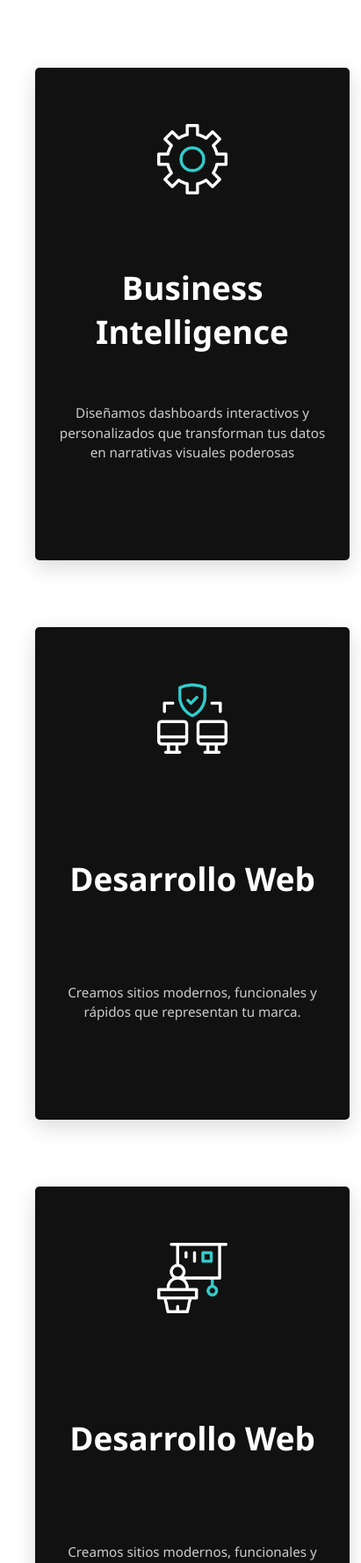
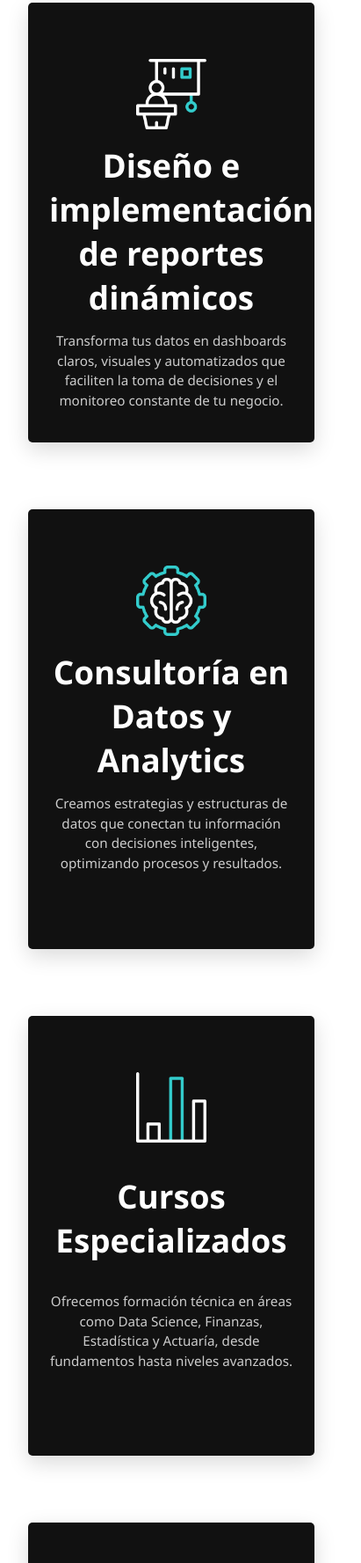
Before and after one commit to DanielAristeoGaliciaRuiz/AxM-Consulting, a plain HTML site: page index.html in a window 390 px wide. Shown: the part 1107-2884 px from the top of the page at 88% size, 411 px wide, since content can reach past the window. Drawn offline with Linux system fonts and the light colour scheme.

Commit message:
Nueva actualizacion responsive

```diff
--- a/css/contacto.css
+++ b/css/contacto.css
@@ -1,13 +1,16 @@
 /* Navbar */
 /* Estilo base del navbar */
+
 * {
   margin: 0;
   padding: 0;
   box-sizing: border-box;
 }
+body { margin: 0; }
 html {
   scroll-behavior: smooth;
   overflow-x: hidden;
+  margin: 0 auto;
  }
 .navbar {
   position: fixed;
--- a/css/cursos.css
+++ b/css/cursos.css
@@ -1,15 +1,16 @@
 /* Reset básico */
+
 * {
   margin: 0;
   padding: 0;
   box-sizing: border-box;
 }
-
-body {
-  font-family: 'Segoe UI', sans-serif;
-  color: #111;
-  background: #fff;
-}
+body { margin: 0; }
+html {
+  scroll-behavior: smooth;
+  overflow-x: hidden;
+  margin: 0 auto;
+ }
 
 /* Navbar */
 /* Estilo base del navbar */
@@ -340,6 +341,14 @@ a {
     margin-bottom: 1rem;
     line-height: 1.5;
   }
+  .content-container{
+  display: flex;
+  flex-direction: column;
+}
+.content-box{
+  margin-bottom: 20px;
+}
+
 
   /* Footer */
   .footer{
@@ -456,27 +465,28 @@ a {
 .menu>.dropdown >a{
   color: black;
 }
+ .content-container {
+    padding: 2rem 1.5rem; /* Añade espacio a los lados */
+  }
 
-.contact-container{
-  display: flex;
-  flex-direction: column-reverse;
-}
-.contact-box{
-  margin-bottom: 20px;
-}
+  .content-container .text {
+    line-height: 1.6;        /* Mejora lectura */
+    font-size: 1.1rem;        /* Ajuste de tamaño */
+    text-align: justify;     /* Opcional: alinear a ambos lados */
+    margin-right:10px;
+  }
+
+  .content-container .text ul {
+    padding-left: 1.2rem;
+    margin-top: 1rem;
+    margin-bottom: 2rem;
+  }
+
+  .content-container .text ul li {
+    margin-bottom: 1rem;
+    line-height: 1.5;
+  }
+
+
 
 }
-
-@media screen and (max-width: 700px) {
-.hero-container {
-    max-width: 80%;
-    margin:0 auto;
-
-  }
-    .hero-container h1{
-    margin-bottom: 25px;
-  }
-  .hero-container p{
-    margin-bottom: 25px;
-  }
-}
--- a/css/styles.css
+++ b/css/styles.css
@@ -1,11 +1,14 @@
- Reset básico */
+
 * {
   margin: 0;
   padding: 0;
   box-sizing: border-box;
 }
+body { margin: 0; }
 html {
   scroll-behavior: smooth;
+  overflow-x: hidden;
+  margin: 0 auto;
  }
 
 
@@ -84,6 +87,7 @@ body {
 .navbar.scrolled .menu >a,
 .navbar.scrolled .btn-cta {
     color: white;
+
   margin-top: 25px;
 }
 
@@ -294,10 +298,11 @@ body {
   color: #1B65E0;/* separa el título del grid */
   font-weight: 700;
 }
+
 .servicios-grid {
   display: grid;
  grid-template-columns: repeat(3, 1fr);
-  gap: 1.5rem;
+  gap: 5rem;
   max-width: 1200px;
   margin: auto;
 }
@@ -312,7 +317,7 @@ body {
   box-shadow: 0 8px 24px rgba(0,0,0,0.15);
   overflow: hidden;
   transition: transform 0.3s ease;
-  height: 550px;
+  height: 450px;
   width: 100%;
   max-width: 380px; /* lo mantiene legible en desktop */
   margin: auto;
@@ -855,6 +860,9 @@ body {
 }
 
 @media screen and (max-width: 700px) {
+  .hero-video{
+    width: ;
+  }
 .hero-container {
     max-width: 80%;
     margin:0 auto;
@@ -875,7 +883,7 @@ body {
   }
 
   .servicio-card {
-  height: 400px;
+  height: 500px;
   width: 100%;
 }
 
@@ -900,16 +908,21 @@ body {
   }
 
   /* Casos de éxito */
+  .casos-exito{
+        justify-content: center;
+  }
   .contenedor-caso {
     flex-direction: column;
     text-align: center;
     padding: 2rem;
-    width: 100%;
+    width: 90%;
+    margin: auto;
   }
 
   .imagen-caso img {
     width: 90%;
     max-width: 400px;
+
   }
 
   .texto-caso {
--- a/index.html
+++ b/index.html
@@ -24,10 +24,10 @@
       <div class="dropdown">
         <a href="#servicios" class="dropdown-toggle">Servicios</a>
         <div class="dropdown-menu">
-          <a href="#" class="dropdown-option">Trainings</a>
-          <a href="#" class="dropdown-option">Data Engineering</a>
-          <a href="#" class="dropdown-option">Data Strategy</a>
-          <a href="#" class="dropdown-option">Business Intelligence</a>
+          <a href="/cursos/training.html" class="dropdown-option">Trainings</a>
+          <a href="/cursos/dataEngineering.html" class="dropdown-option">Data Engineering</a>
+          <a href="/cursos/dataStrategy.html" class="dropdown-option">Data Strategy</a>
+          <a href="/cursos/bI.html" class="dropdown-option">Business Intelligence</a>
 
         </div>
       </div>
@@ -59,60 +59,43 @@
 <section class="servicios-section">
     <h2>Nuestros Servicios</h2>
 
-    <div class="servicios-grid">
-  <div class="servicio-card">
-    <div class="icono-container">
-    <img src="/img/ajustes.png" alt="Icono BI" class="servicio-icono">
-    </div>
-    <h3>Business Intelligence</h3>
-    <p>Diseñamos dashboards interactivos y personalizados que transforman tus datos en narrativas visuales poderosas</p>
-    <a href="/cursos/bI.html" class="btn-mas">Conocer más</a>
-  </div>
-
-  <div class="servicio-card">
-        <div class="icono-container">
-    <img src="/img/red.png" alt="Icono Web" class="servicio-icono">
-    </div>
-    <h3>Desarrollo Web</h3>
-    <p>Creamos sitios modernos, funcionales y rápidos que representan tu marca.</p>
-    <a href="#" class="btn-mas">Conocer más</a>
-  </div>
-
+  <div class="servicios-grid">
   <div class="servicio-card">
         <div class="icono-container">
     <img src="/img/ensenar.png" alt="Icono Web" class="servicio-icono">
     </div>
-    <h3>Desarrollo Web</h3>
-    <p>Creamos sitios modernos, funcionales y rápidos que representan tu marca.</p>
-    <a href="#" class="btn-mas">Conocer más</a>
+    <h3>Diseño e implementación de reportes dinámicos</h3>
+    <p>Transforma tus datos en dashboards claros, visuales y automatizados que faciliten la toma de decisiones y el monitoreo constante de tu negocio.</p>
+    <a href="/cursos/bI.html" class="btn-mas">Conocer más</a>
   </div>
 
   <div class="servicio-card" id="servicios">
         <div class="icono-container">
     <img src="/img/cerebro.png" alt="Icono Web" class="servicio-icono">
     </div>
-    <h3>Data Engineering</h3>
-    <p></p>
-    <a href="#" class="btn-mas">Conocer más</a>
+    <h3>Consultoría en Datos y Analytics</h3>
+    <p>Creamos estrategias y estructuras de datos que conectan tu información con decisiones inteligentes, optimizando procesos y resultados.</p>
+    <a href="/cursos/dataStrategy.html" class="btn-mas">Conocer más</a>
   </div>
 
   <div class="servicio-card">
         <div class="icono-container">
     <img src="/img/grafico-de-barras.png" alt="Icono Web" class="servicio-icono">
     </div>
-    <h3>Desarrollo Web</h3>
-    <p>Creamos sitios modernos, funcionales y rápidos que representan tu marca.</p>
-    <a href="#" class="btn-mas">Conocer más</a>
+    <h3>Cursos Especializados</h3>
+    <p>Ofrecemos formación técnica en áreas como Data Science, Finanzas, Estadística y Actuaría, desde fundamentos hasta niveles avanzados.</p>
+    <a href="/cursos/dataEngineering.html" class="btn-mas">Conocer más</a>
   </div>
 
   <div class="servicio-card">
         <div class="icono-container">
     <img src="/img/cargando.png" alt="Icono Web" class="servicio-icono">
     </div>
-    <h3>Desarrollo Web</h3>
-    <p>Creamos sitios modernos, funcionales y rápidos que representan tu marca.</p>
-    <a href="#" class="btn-mas">Conocer más</a>
+    <h3>Capacitaciones individuales y grupales</h3>
+    <p>Impulsa tu carrera o la de tu equipo desarrollando habilidades clave en <b>Excel, Power BI y Python</b>, con sesiones personalizadas y certificadas. </p>
+    <a href="/cursos/training.html" class="btn-mas">Conocer más</a>
   </div>
+</div>
 </div>
 
 
@@ -192,8 +175,8 @@
 <footer class="footer">
       <div class="footer-container">
   <div class="footer-contacto">
-    <div>Mail: <a href="mailto:contacto@data360.mx">contacto@data360.mx</a></div>
-    <div>Teléfono: <a href="tel:+525511417123">(52) 55 1141 7123</a></div>
+    <div>Mail:  <a href="mailto:actuariospormexico@gmail.com">actuariospormexico@gmail.com</a></div>
+    <div>Teléfono: <a href="tel:+525620352090">(52) 56 2035 2090</a></div>
   </div>
 
   <div class="footer-main">
```
Also changed, not shown: contacto.html (+8 -7 lines), cursos/bI.html (+6 -6 lines), cursos/dataEngineering.html (+6 -6 lines), cursos/dataStrategy.html (+6 -6 lines), cursos/training.html (+6 -6 lines).
